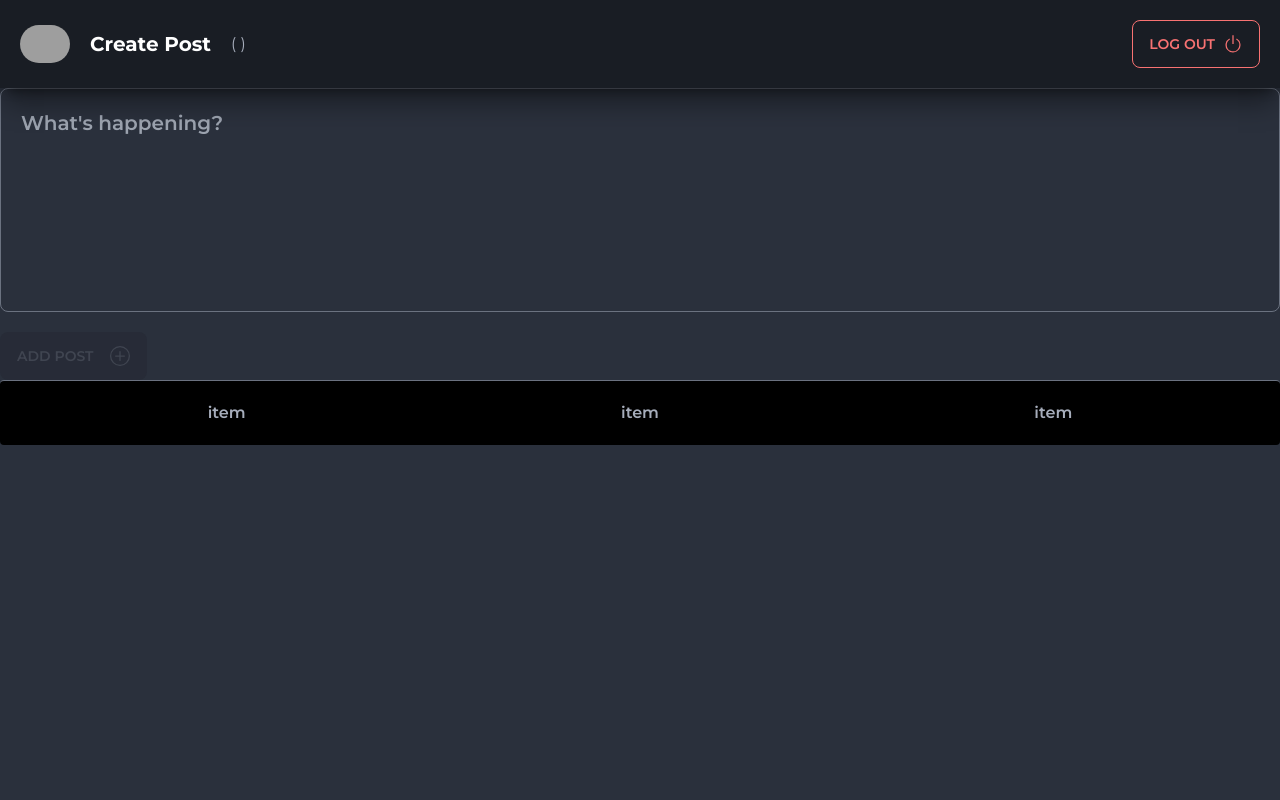
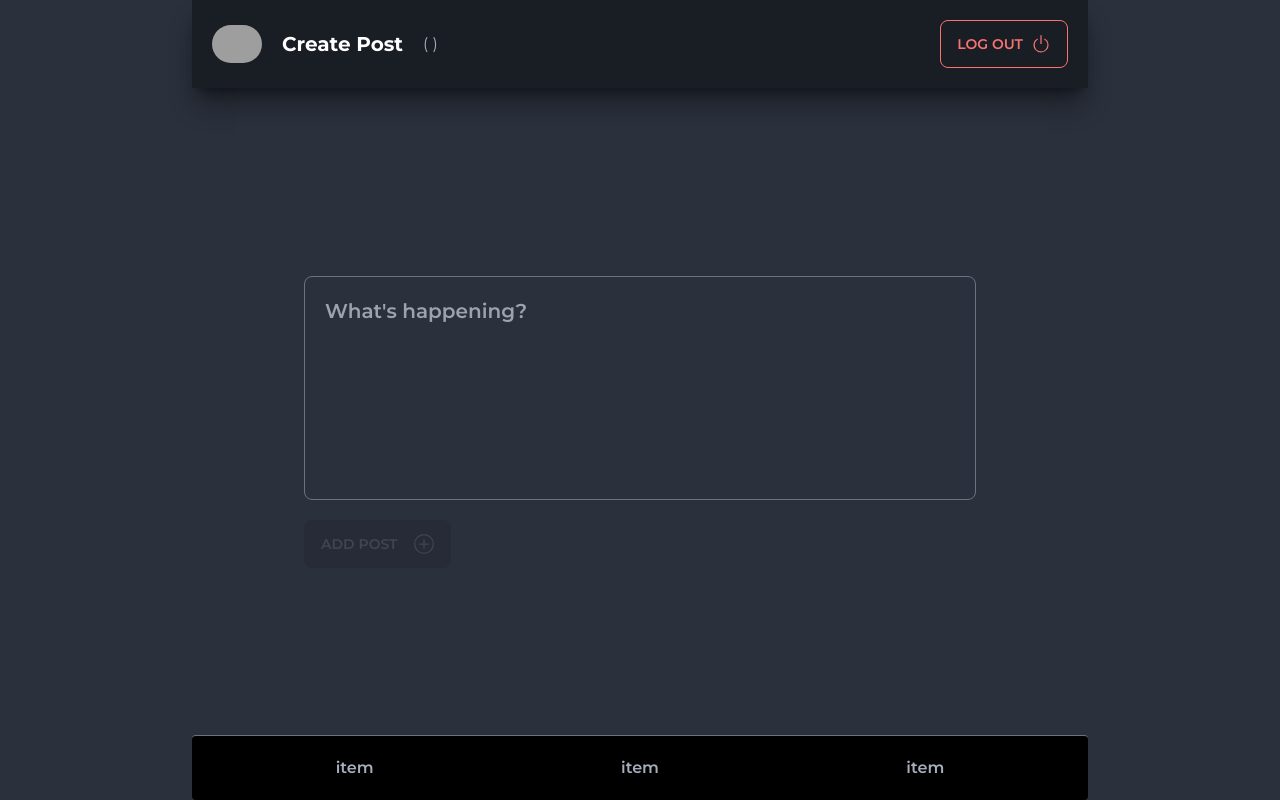
Before and after one commit to Franklin361/devter, a Next.js app: page /compose/post in a window 1280 px wide. Built offline with nearby package versions, Linux system fonts and the light colour scheme; no server answers; grey boxes are pictures that could not be loaded.

Commit message:
[STYLE] change dimensions box

```diff
--- a/components/FormAddPost.tsx
+++ b/components/FormAddPost.tsx
@@ -28,7 +28,10 @@ export const FormAddPost = () => {
     if (res) router.push('/home')
   }
   return (
-    <form className="flex flex-col gap-5 items-start" onSubmit={handleSubmit}>
+    <form
+      className="flex flex-col gap-5 items-start w-full max-w-2xl"
+      onSubmit={handleSubmit}
+    >
       <textarea
         disabled={loading}
         placeholder="What's happening?"
@@ -37,7 +40,7 @@ export const FormAddPost = () => {
         value={form}
       />
       <button
-        className="btn btn-primary gap-4 md:w-auto w-full"
+        className="btn btn-primary gap-4  md:w-auto w-full"
         disabled={form.length === 0 || loading}
       >
         <span>Add Post</span>
--- a/components/home/HeaderHome.tsx
+++ b/components/home/HeaderHome.tsx
@@ -11,7 +11,7 @@ export const HeaderHome = ({ title }: { title: string }) => {
   const handleLogout = () => logoutFirebase()
 
   return (
-    <header className="bg-neutral shadow-xl shadow-black/40 p-5 flex items-center justify-between sticky top-0 md:gap-0 gap-5  sm:flex-row flex-col">
+    <header className="bg-neutral shadow-xl shadow-black/40 p-5 flex items-center justify-between sticky top-0 md:gap-0 gap-5  sm:flex-row flex-col max-w-4xl">
       <div className="flex items-center gap-2 md:gap-5">
         <img
           src={user ? user.photoURL : avatar}
--- a/components/post/Post.tsx
+++ b/components/post/Post.tsx
@@ -12,7 +12,7 @@ export const DevPost = ({
   createdAt
 }: PostResponse) => {
   return (
-    <div className="border border-gray-500 p-5 rounded-md bg-black/70 mb-7 max-w-3xl mx-auto">
+    <div className="border border-gray-500 p-5 rounded-md bg-black/70 max-w-xl mx-auto w-full my-5">
       <header className="flex items-center gap-5">
         <img src={photoURL} alt="profile" width={35} className="rounded-full" />
         <h5 className="font-bold ">{displayName}</h5>
--- a/layout/GenericLayout.tsx
+++ b/layout/GenericLayout.tsx
@@ -1,6 +1,6 @@
 import Head from 'next/head'
 
-type Props = {
+interface Props {
   children: JSX.Element | JSX.Element[]
   title?: string
 }
--- a/layout/MainLayout.tsx
+++ b/layout/MainLayout.tsx
@@ -8,10 +8,12 @@ interface Props {
 
 export const MainLayout = ({ children, titleNav }: Props) => {
   return (
-    <main className="flex flex-col flex-auto min-h-screen max-w-4xl mx-auto">
+    <div className="h-screen flex flex-col max-w-4xl mx-auto">
       <HeaderHome title={titleNav ?? 'Inicio'} />
-      <section className="flex-1 px-7 pt-7 ">{children}</section>
+      <main className="flex-1 justify-center items-center flex flex-col pt-5">
+        {children}
+      </main>
       <NavHome />
-    </main>
+    </div>
   )
 }
--- a/pages/_app.tsx
+++ b/pages/_app.tsx
@@ -1,7 +1,8 @@
 import Head from 'next/head'
 import type { AppProps } from 'next/app'
+import { AuthProvider } from '../context'
+
 import '../styles/globals.css'
-import { AuthProvider } from '../context'
 
 function MyApp({ Component, pageProps }: AppProps) {
   return (
```
